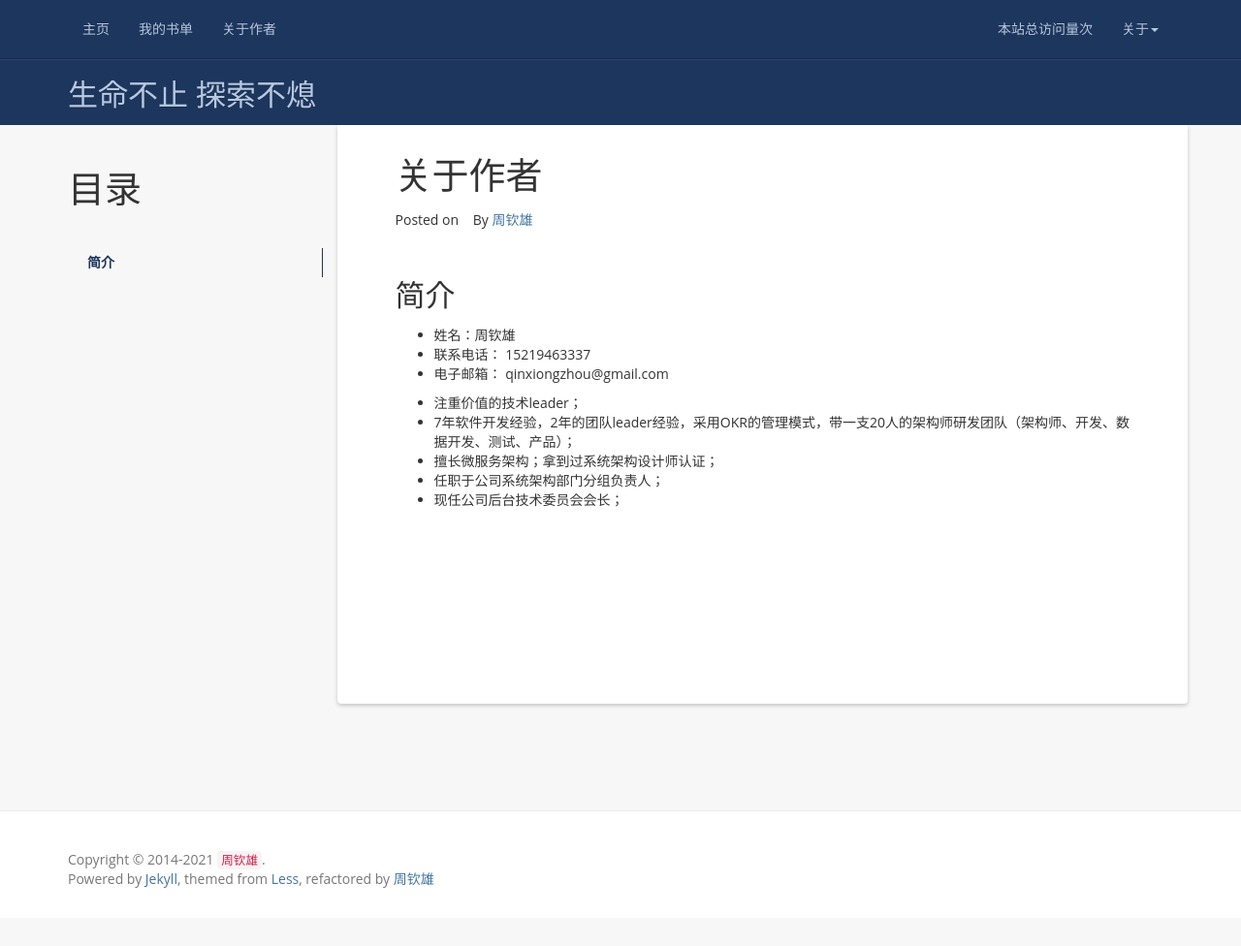
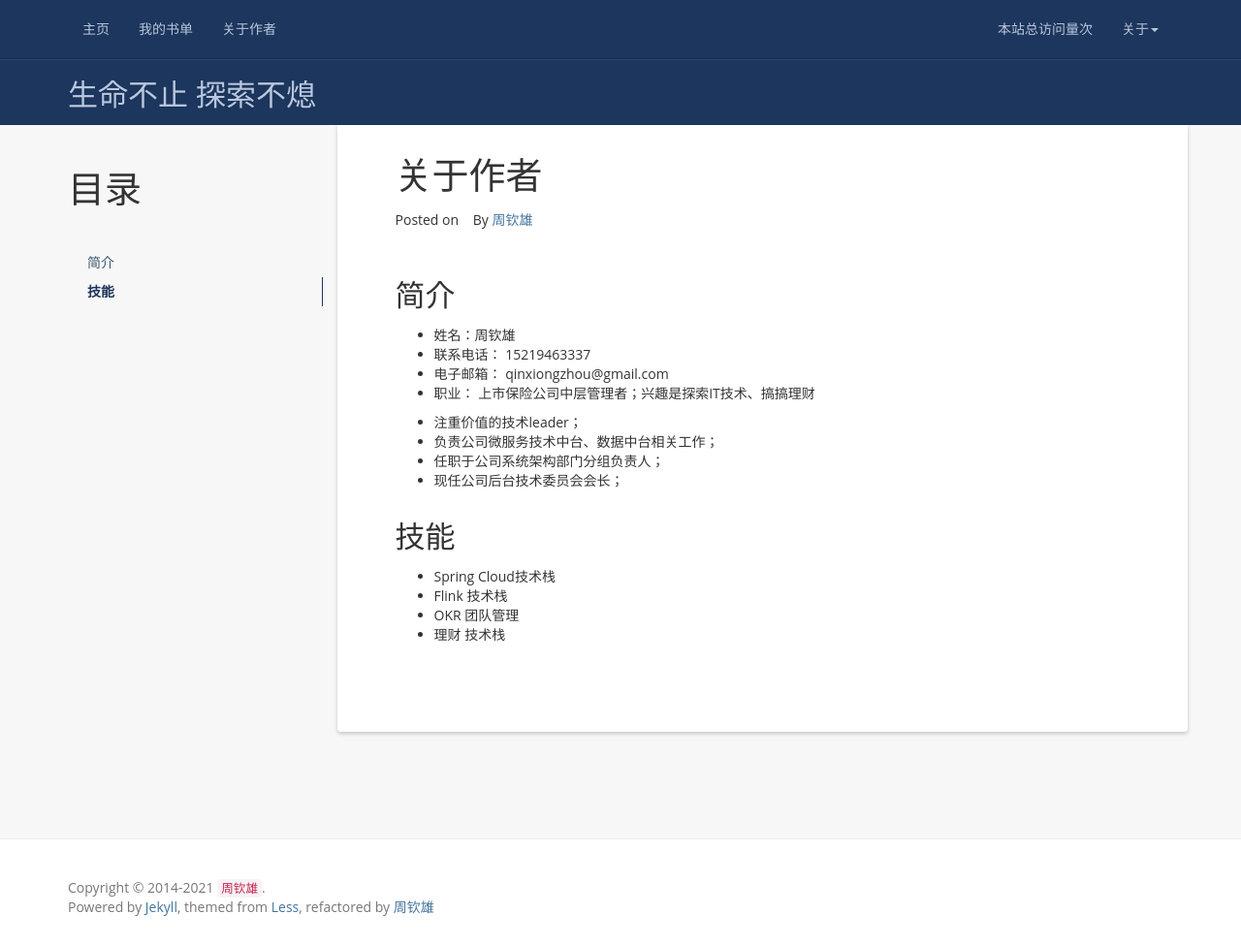
Before and after one commit to qinxiongzhou/qinxiongzhou.github.io, a Jekyll site: the page built from aboutme.md, in a window 1280 px wide and 976 px high. Shown: the whole window at 97% size. Built offline with Jekyll 4.4.1, drawn with Linux system fonts in a browser that asks for light colours; nearby versions of some CDN libraries; comment, search, counter and statistics services are not loaded.

Commit message:
更新个人简介

```diff
--- a/aboutme.md
+++ b/aboutme.md
@@ -8,21 +8,20 @@ permalink: /aboutme/
 {:toc}
 
 简介
------------------------------------------------------------------
+------------------------
 + 姓名：周钦雄
 + 联系电话： 15219463337
 + 电子邮箱： qinxiongzhou@gmail.com
++ 职业： 上市保险公司中层管理者；兴趣是探索IT技术、搞搞理财
 
 + 注重价值的技术leader；
-+ 7年软件开发经验，2年的团队leader经验，采用OKR的管理模式，带一支20人的架构师研发团队（架构师、开发、数据开发、测试、产品）；
-+ 擅长微服务架构；拿到过系统架构设计师认证；
++ 负责公司微服务技术中台、数据中台相关工作；
 + 任职于公司系统架构部门分组负责人；
 + 现任公司后台技术委员会会长；
 
-
-
-<br />
-<br />
-<br />
-<br />
-<br />
+技能
+------------------------
++ Spring Cloud技术栈
++ Flink 技术栈
++ OKR 团队管理
++ 理财 技术栈
```
